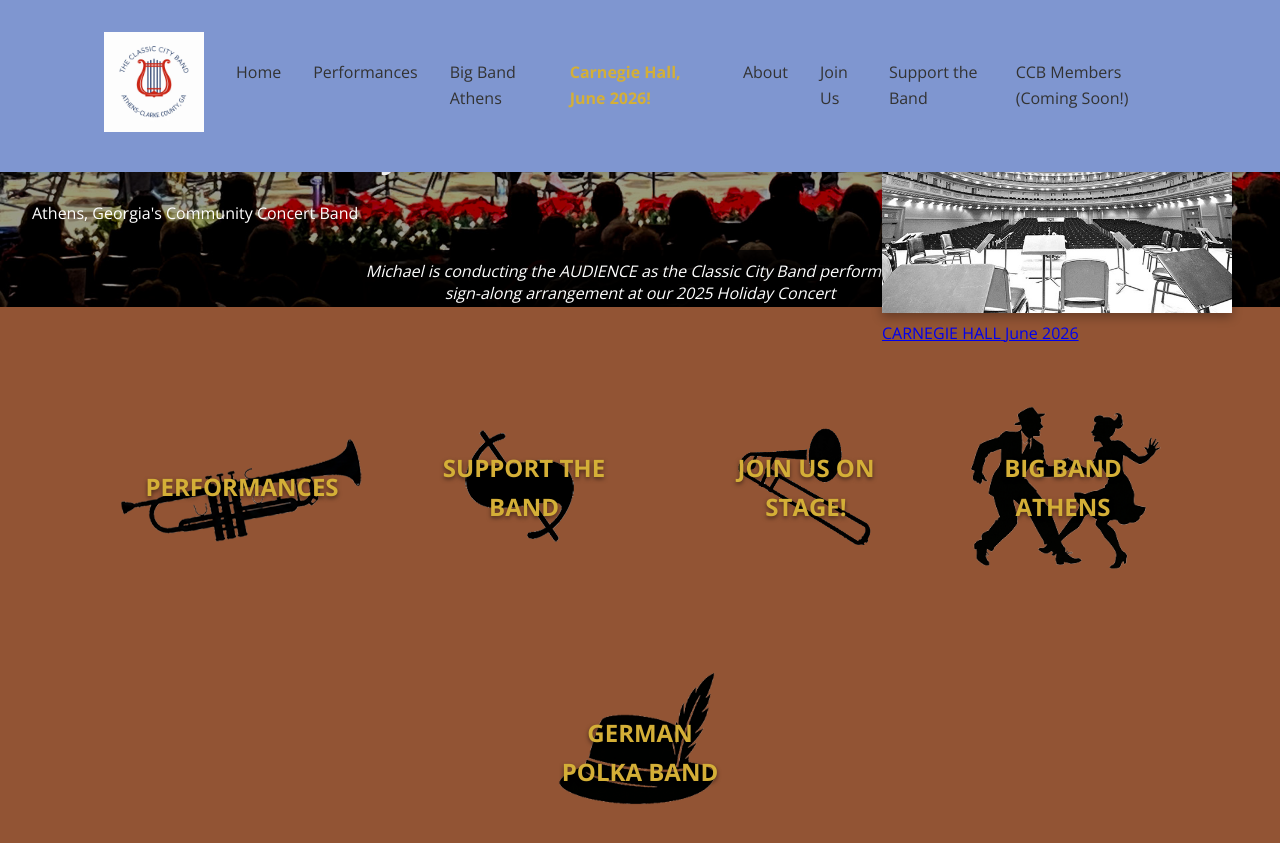
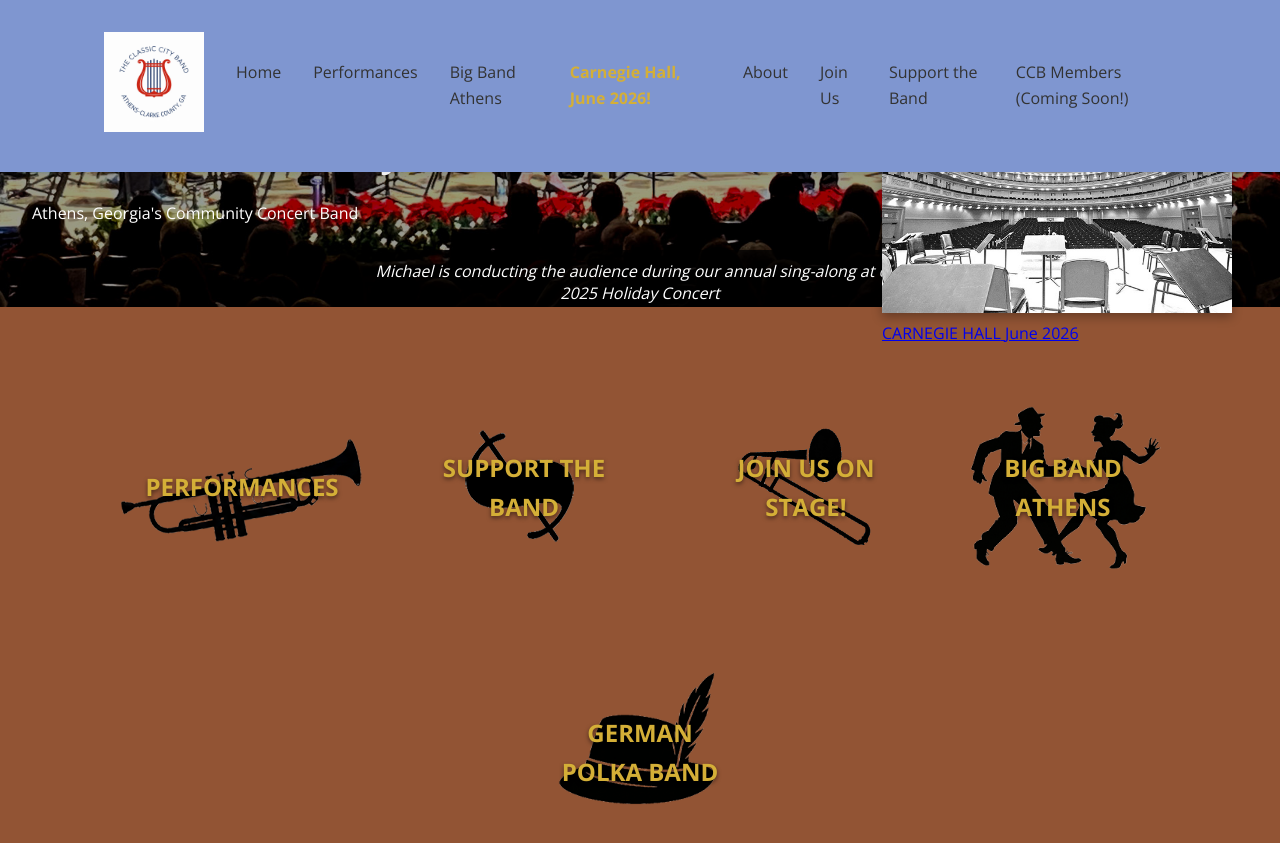
Before and after one commit to webmasterCCB/CCBwebsite, a Jekyll site: the page built from index.html, in a window 1280 px wide and 900 px high, scrolled down 365 px. Shown: the top 843 px of the window. Built offline with Jekyll 4.4.1, drawn with Linux system fonts in a browser that asks for light colours.

Commit message:
Update index.html

```diff
--- a/index.html
+++ b/index.html
@@ -13,7 +13,7 @@ title: Home
     <span class="badge-subtitle">June 2026</span>
   </div>
 </a>
-<p class="hero-caption">Michael is conducting the AUDIENCE as the Classic City Band performs his sign-along arrangement at our 2025 Holiday Concert</p>
+<p class="hero-caption">Michael is conducting the audience during our annual sing-along at our 2025 Holiday Concert</p>
 </section>
 
 <section class="quick-links">
```
